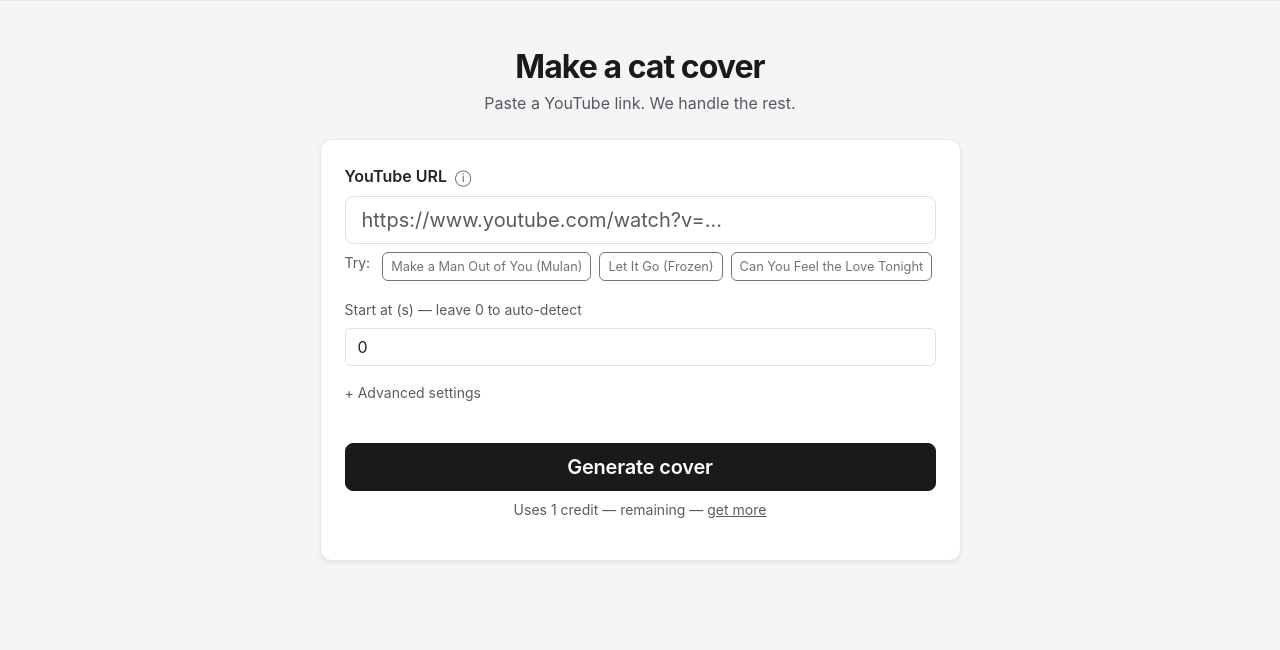
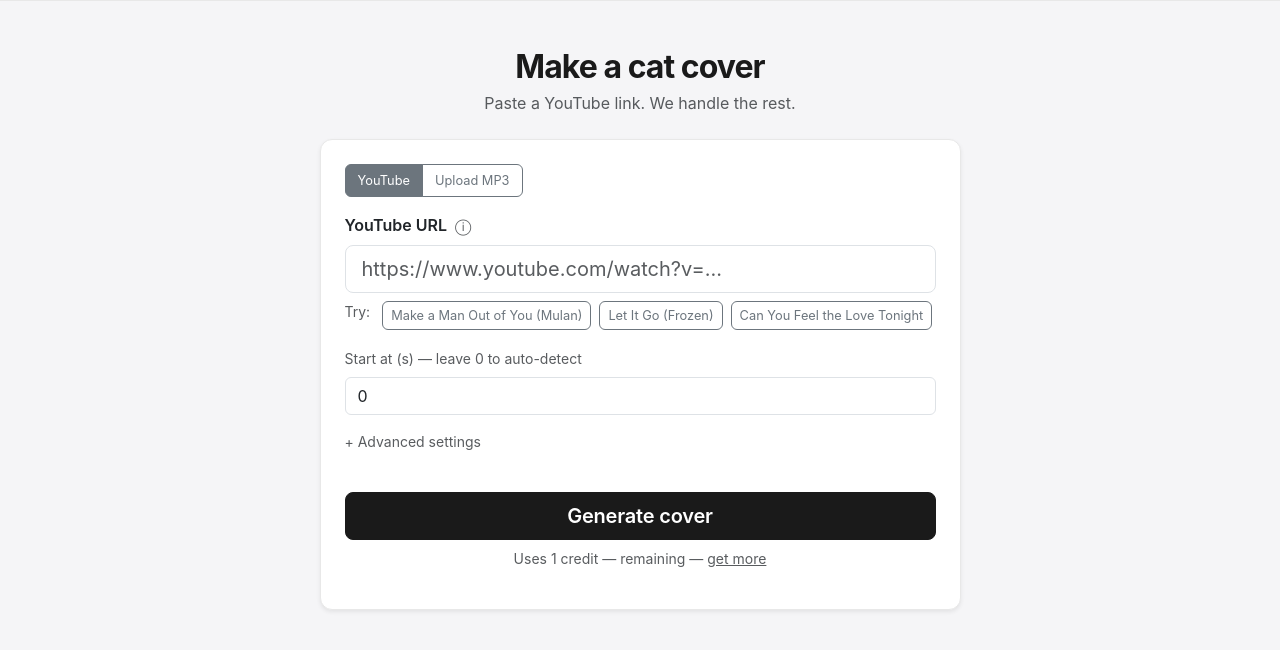
Before and after one commit to shlomota/meowify, a FastAPI app: template templates/index.html in a window 1280 px wide. Shown: the part 52-702 px from the top of the page. Run offline with FastAPI, Linux system fonts and the light colour scheme; the template is opened without the code that fills it, so the values that code supplies are empty; some libraries are stand-ins or nearby versions.

Commit message:
Add MP3 upload option to main page (not just as retry)
- Add tab toggle to switch between YouTube URL and MP3 upload
- Support direct MP3 file uploads from start page
- Update form validation to require either URL or file
- Handle file uploads in /submit endpoint
- Update email notifications to show upload source

```diff
--- a/server.py
+++ b/server.py
@@ -721,7 +721,8 @@ async def index(request: Request):
 @app.post("/submit")
 async def submit(
     request: Request,
-    url: str          = Form(...),
+    url: str          = Form(""),
+    audio: Optional[UploadFile] = File(None),
     manual_start: float = Form(0),
     inst_pitch: int   = Form(0),
     vocal_pitch: int  = Form(12),
@@ -749,6 +750,31 @@ async def submit(
             "error": "No credits remaining. Contact stannor@gmail.com to get more.",
         })
 
+    # Handle file upload or URL
+    local_mp3_path = None
+    source_description = url
+    if audio and audio.filename:
+        ext = (os.path.splitext(audio.filename or "")[1] or ".mp3").lower()
+        if ext not in _ALLOWED_UPLOAD_EXT:
+            ext = ".mp3"
+        base_name = sanitize_filename(os.path.splitext(audio.filename or "upload")[0]) or "upload"
+        os.makedirs("downloads", exist_ok=True)
+        job_id = str(uuid.uuid4())[:8]
+        upload_path = os.path.abspath(os.path.join("downloads", f"{base_name}_{job_id}{ext}"))
+        content = await audio.read()
+        with open(upload_path, "wb") as f:
+            f.write(content)
+        local_mp3_path = upload_path
+        source_description = f"(uploaded: {base_name})"
+        url = ""
+    elif not url:
+        return templates.TemplateResponse(request, "index.html", {
+            "user": user, "banner": BANNER,
+            "error": "Please provide a YouTube URL or upload an MP3 file.",
+        })
+    else:
+        job_id = str(uuid.uuid4())[:8]
+
     params = {
         "inst_pitch": inst_pitch, "vocal_pitch": vocal_pitch,
         "speed": speed, "inst_gain": inst_gain, "vocal_gain": vocal_gain,
@@ -759,10 +785,9 @@ async def submit(
         "vocal_gender": vocal_gender, "style_weight": style_weight,
         "audio_weight": audio_weight, "weirdness": weirdness,
     }
-    job_id = str(uuid.uuid4())[:8]
     JOBS[job_id] = {
         "status":      "running",
-        "step":        "Starting...",
+        "step":        "Starting..." if url else "Starting (uploaded audio)...",
         "logs":        [],
         "files":       {},
         "suno_tracks": [],
@@ -774,7 +799,12 @@ async def submit(
         "params":      params,
     }
     save_job(job_id, JOBS[job_id])
-    threading.Thread(target=run_pipeline, args=(job_id, url, params), daemon=True).start()
+    threading.Thread(
+        target=run_pipeline,
+        args=(job_id, url, params),
+        kwargs={"local_mp3_path": local_mp3_path} if local_mp3_path else {},
+        daemon=True,
+    ).start()
 
     if user["email"] != ADMIN_EMAIL and AWS_KEY_ID and AWS_SECRET:
         try:
@@ -784,7 +814,7 @@ async def submit(
                 Destination={"ToAddresses": [ADMIN_EMAIL]},
                 Message={
                     "Subject": {"Data": f"Meowify: {user['email']} started a job"},
-                    "Body": {"Text": {"Data": f"{user['name']} ({user['email']}) submitted a job.\n\nURL: {url}\n\nJob: {SITE_URL}/job/{job_id}"}},
+                    "Body": {"Text": {"Data": f"{user['name']} ({user['email']}) submitted a job.\n\nSource: {source_description}\n\nJob: {SITE_URL}/job/{job_id}"}},
                 },
             )
         except Exception as e:
--- a/templates/index.html
+++ b/templates/index.html
@@ -20,9 +20,18 @@
 
     <div class="card shadow-sm mb-4">
       <div class="card-body p-4">
-        <form method="post" action="/submit" id="submit-form">
+        <form method="post" action="/submit" id="submit-form" enctype="multipart/form-data">
 
-          <div class="mb-3">
+          {# Tab toggle #}
+          <div class="btn-group mb-3" role="group">
+            <input type="radio" class="btn-check" name="source-mode" id="mode-url" value="url" checked>
+            <label class="btn btn-outline-secondary" for="mode-url">YouTube</label>
+            <input type="radio" class="btn-check" name="source-mode" id="mode-upload" value="upload">
+            <label class="btn btn-outline-secondary" for="mode-upload">Upload MP3</label>
+          </div>
+
+          {# YouTube input #}
+          <div id="url-section" class="mb-3">
             <label class="form-label fw-semibold">
               YouTube URL
               <a href="#" role="button" tabindex="0"
@@ -38,7 +47,7 @@
               </a>
             </label>
             <input type="url" name="url" id="url-input" class="form-control form-control-lg"
-                   placeholder="https://www.youtube.com/watch?v=..." required>
+                   placeholder="https://www.youtube.com/watch?v=...">
             <div class="mt-2 d-flex flex-wrap gap-2">
               <span class="text-muted small me-1">Try:</span>
               {% set examples = [
@@ -55,6 +64,14 @@
               </button>
               {% endfor %}
             </div>
+          </div>
+
+          {# Upload input #}
+          <div id="upload-section" class="mb-3" style="display:none">
+            <label class="form-label fw-semibold">MP3 File</label>
+            <input type="file" name="audio" id="audio-input" class="form-control form-control-lg"
+                   accept="audio/*,.mp3,.wav,.m4a,.ogg,.flac,.aac">
+            <small class="text-muted d-block mt-2">Supported: MP3, WAV, M4A, OGG, FLAC, AAC</small>
           </div>
 
           <div class="row g-2 align-items-end mb-3">
@@ -169,6 +186,26 @@ function toggleChorus(cb) {
   document.getElementById('chorus-fields').style.opacity = cb.checked ? '0.4' : '1';
   document.querySelectorAll('#chorus-fields input').forEach(el => el.disabled = cb.checked);
 }
+
+function updateSourceMode() {
+  const isUpload = document.getElementById('mode-upload').checked;
+  document.getElementById('url-section').style.display = isUpload ? 'none' : 'block';
+  document.getElementById('upload-section').style.display = isUpload ? 'block' : 'none';
+  const urlInput = document.getElementById('url-input');
+  const audioInput = document.getElementById('audio-input');
+  if (isUpload) {
+    urlInput.removeAttribute('required');
+    audioInput.setAttribute('required', '');
+  } else {
+    urlInput.setAttribute('required', '');
+    audioInput.removeAttribute('required');
+  }
+}
+
+document.querySelectorAll('input[name="source-mode"]').forEach(radio => {
+  radio.addEventListener('change', updateSourceMode);
+});
+
 document.querySelectorAll('.example-btn').forEach(btn => {
   btn.addEventListener('click', () => {
     document.getElementById('url-input').value = btn.dataset.url;
@@ -176,6 +213,7 @@ document.querySelectorAll('.example-btn').forEach(btn => {
     if (btn.dataset.dur) document.querySelector('[name="chorus_dur"]').value = btn.dataset.dur;
   });
 });
+
 document.addEventListener('DOMContentLoaded', () => {
   document.querySelectorAll('[data-bs-toggle="popover"]').forEach(el => new bootstrap.Popover(el));
 });
```
